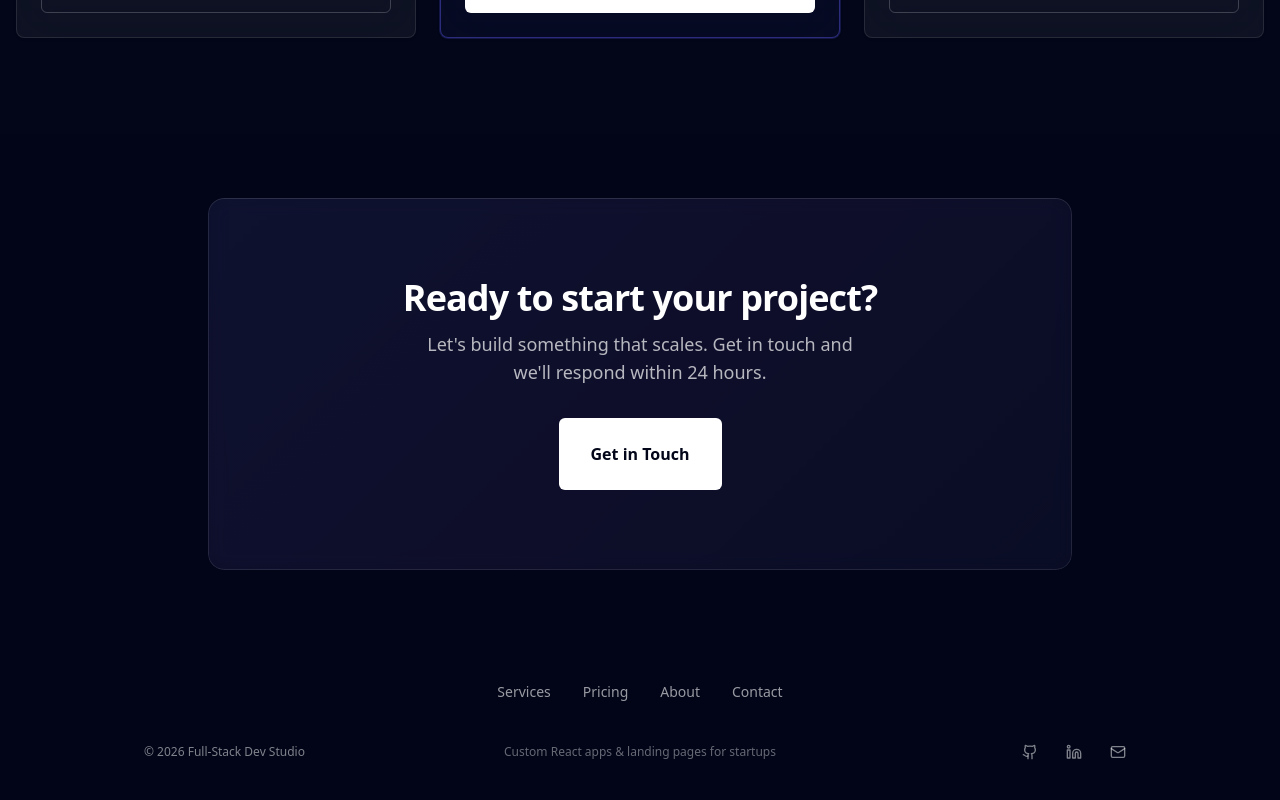
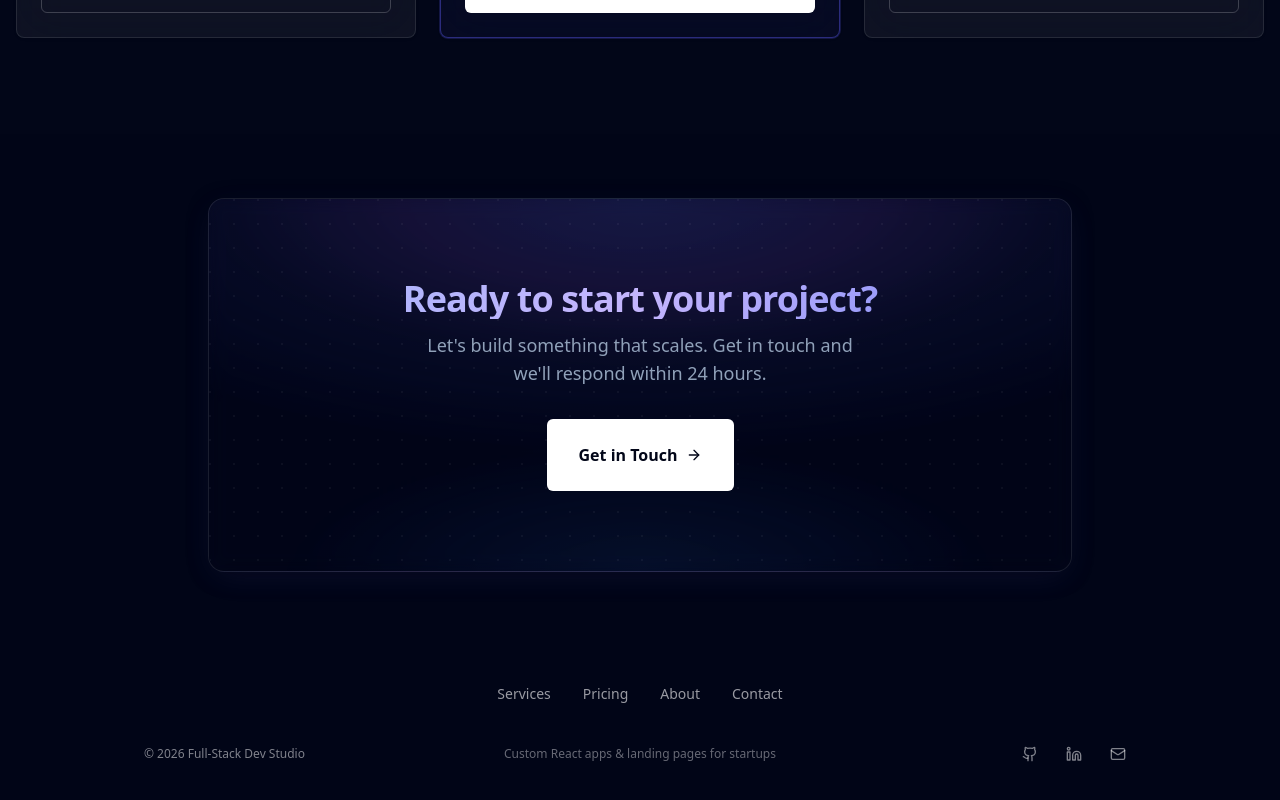
Before and after one commit to EinoTick/landing-pages, a React (Vite) app in the folder fifth-react-based-landing-page/: page / in a window 1280 px wide. Shown: the part 2353-3153 px from the top of the page. Built offline with nearby package versions, Linux system fonts and the light colour scheme.

Commit message:
call to action section update

```diff
--- a/fifth-react-based-landing-page/src/components/landing/Footer.tsx
+++ b/fifth-react-based-landing-page/src/components/landing/Footer.tsx
@@ -1,4 +1,4 @@
-import { Github, Linkedin, Mail } from "lucide-react"
+import { Github, Linkedin, Mail, ArrowRight } from "lucide-react"
 import { Button } from "@/components/ui/button"
 
 const navLinks = [
@@ -20,24 +20,46 @@ export function Footer() {
       {/* Pre-footer CTA */}
       <div className="max-w-4xl mx-auto px-4 pt-16 pb-20">
         <div
-          className="relative rounded-2xl overflow-hidden py-16 px-8 text-center sm:py-20 sm:px-12"
+          className="relative rounded-2xl overflow-hidden py-16 px-8 text-center sm:py-20 sm:px-12 border border-white/10"
           style={{
             background:
-              "linear-gradient(135deg, rgba(99, 102, 241, 0.08) 0%, rgba(139, 92, 246, 0.06) 50%, rgba(99, 102, 241, 0.04) 100%)",
-            boxShadow: "inset 0 1px 0 0 rgba(255,255,255,0.06)",
+              "radial-gradient(ellipse 80% 70% at 50% 0%, rgba(99, 102, 241, 0.18) 0%, rgba(139, 92, 246, 0.12) 35%, rgba(99, 102, 241, 0.06) 60%, transparent 100%), radial-gradient(ellipse 60% 50% at 50% 100%, rgba(59, 130, 246, 0.08) 0%, transparent 70%)",
+            boxShadow:
+              "0 4px 24px -4px rgba(0,0,0,0.4), 0 8px 32px -8px rgba(99, 102, 241, 0.15)",
           }}
         >
-          <div className="absolute inset-0 rounded-2xl border border-white/10 bg-white/[0.02] backdrop-blur-sm" />
+          {/* Dot grid texture */}
+          <div
+            className="absolute inset-0 rounded-2xl opacity-[0.05] pointer-events-none z-[1]"
+            style={{
+              backgroundImage: `radial-gradient(circle at 1px 1px, rgba(255,255,255,0.9) 1px, transparent 0)`,
+              backgroundSize: "24px 24px",
+            }}
+          />
+          <div className="absolute inset-0 backdrop-blur-sm z-0" aria-hidden />
           <div className="relative z-10">
-            <h2 className="text-3xl font-bold tracking-tight text-white sm:text-4xl">
+            <h2
+              className="text-3xl font-bold tracking-tight sm:text-4xl bg-clip-text text-transparent"
+              style={{
+                backgroundImage:
+                  "linear-gradient(135deg, rgb(165, 180, 252) 0%, rgb(196, 181, 253) 50%, rgb(129, 140, 248) 100%)",
+              }}
+            >
               Ready to start your project?
             </h2>
-            <p className="mt-3 text-white/70 text-lg max-w-md mx-auto">
+            <p className="mt-3 text-slate-400 text-lg max-w-md mx-auto">
               Let's build something that scales. Get in touch and we'll respond within 24 hours.
             </p>
             <div className="mt-8">
-              <Button size="lg" className="text-base px-8 py-6 h-auto font-semibold" asChild>
-                <a href="#contact">Get in Touch</a>
+              <Button
+                size="lg"
+                className="group text-base px-8 py-6 h-auto font-semibold transition-transform duration-200 hover:scale-105 focus:scale-105 active:scale-[1.02]"
+                asChild
+              >
+                <a href="#contact" className="inline-flex items-center gap-2">
+                  Get in Touch
+                  <ArrowRight className="w-4 h-4 transition-transform duration-200 group-hover:translate-x-1" />
+                </a>
               </Button>
             </div>
           </div>
```
